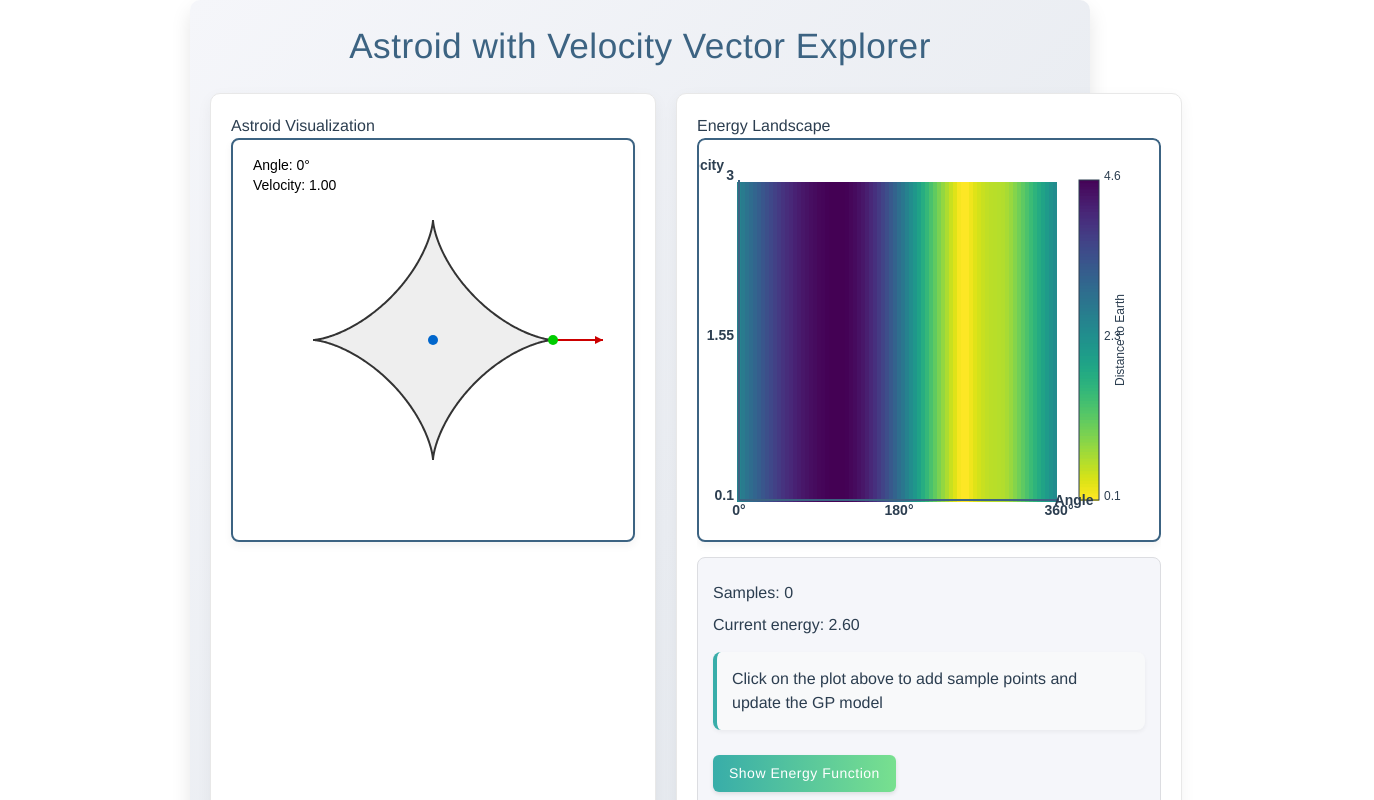
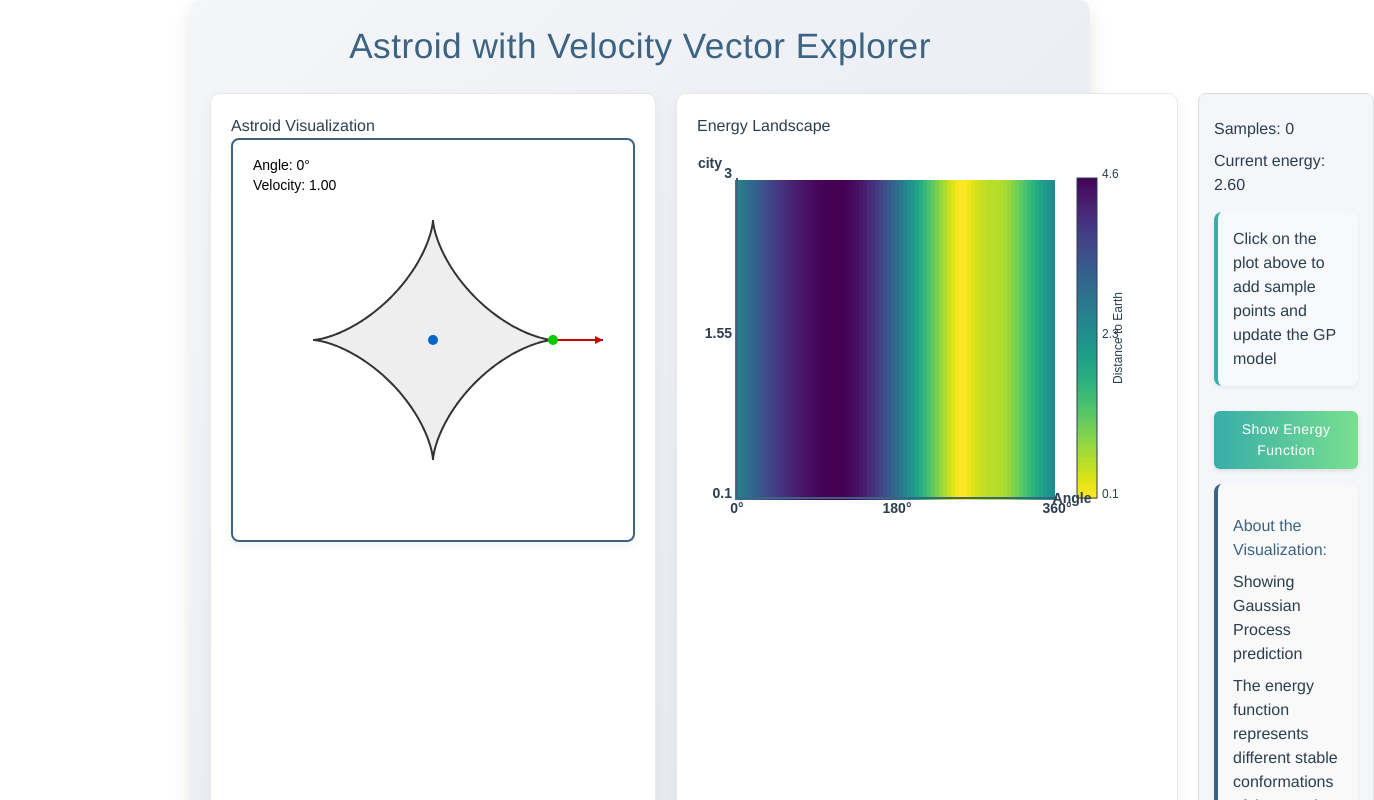
Before and after one commit to alan-turing-institute/gp-demo, a SvelteKit app: page /asteroid in a window 1280 px wide. Shown: the top 800 px of the page, 1374 px wide, since content can reach past the window. Built offline with nearby package versions, Linux system fonts and the light colour scheme.

Commit message:
Begin modularising components

```diff
--- /dev/null
+++ b/src/lib/EnergyLandscape.svelte
@@ -0,0 +1,23 @@
+<script lang="ts">
+	import { createEventDispatcher, onMount } from 'svelte';
+
+	export let WIDTH: number;
+	export let HEIGHT: number;
+	export let handleContourClick: () => void;
+	export let isLoading: boolean;
+
+	let canvas: any;
+	const dispatch = createEventDispatcher();
+
+	onMount(() => {
+		dispatch('canvasReady', { canvas });
+	});
+</script>
+
+<canvas
+	bind:this={canvas}
+	width={WIDTH + 60}
+	height={HEIGHT}
+	on:click={handleContourClick}
+	class={isLoading ? 'loading' : ''}
+></canvas>
--- a/src/routes/asteroid/+page.svelte
+++ b/src/routes/asteroid/+page.svelte
@@ -2,6 +2,7 @@
     import { onMount } from 'svelte';
     import * as d3 from 'd3';
     import * as math from 'mathjs';
+	  import EnergyLandscape from '$lib/EnergyLandscape.svelte';
 
     // Color palette - elegant muted colors
     const COLORS = {
@@ -467,6 +468,8 @@ function handleContourClick(event) {
       calculateEnergyRange();
       drawAstroid();
       drawContourPlot();
+      console.log("Astroid canvas:", canvas);
+      console.log("Contour canvas:", contourCanvas);
     });
 
     // Redraw astroid on changes
@@ -482,18 +485,18 @@ function handleContourClick(event) {
         <h2>Astroid Visualization</h2>
         <canvas bind:this={canvas} width={WIDTH} height={HEIGHT}></canvas>
       </div>
-      <div class="panel">
-        <h2>Energy Landscape</h2>
-        <div class="contour-container">
-          <canvas
-            bind:this={contourCanvas}
-            width={WIDTH + 60}
-            height={HEIGHT}
-            on:click={handleContourClick}
-            class={isLoading ? 'loading' : ''}
-          ></canvas>
+    <div class="panel">
+	    <h2>Energy Landscape</h2>
+	    <div class="contour-container">
+        <EnergyLandscape
+            {WIDTH}
+            {HEIGHT}
+            {handleContourClick}
+            {isLoading}
+            on:canvasReady={(event) => {contourCanvas = event.detail.canvas;}}
+          ></EnergyLandscape>
         </div>
-
+      </div>
       <div class="info">
         <p>Samples: {samples.length}</p>
         <p>Current energy: {calculateEnergy(angle, velocity).toFixed(2)}</p>
@@ -518,7 +521,6 @@ function handleContourClick(event) {
 
         </div>
       </div>
-    </div>
   </main>
 
   <style>
```
